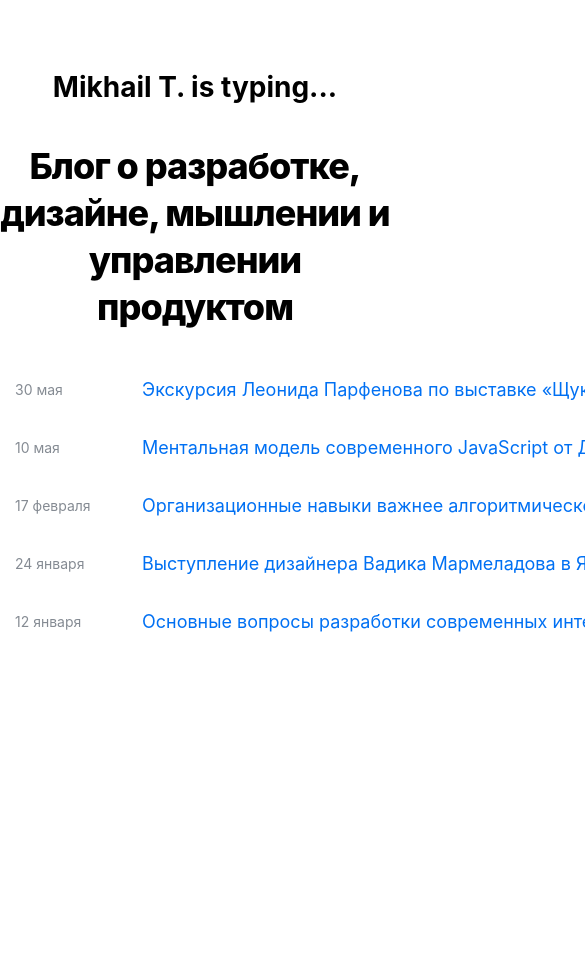
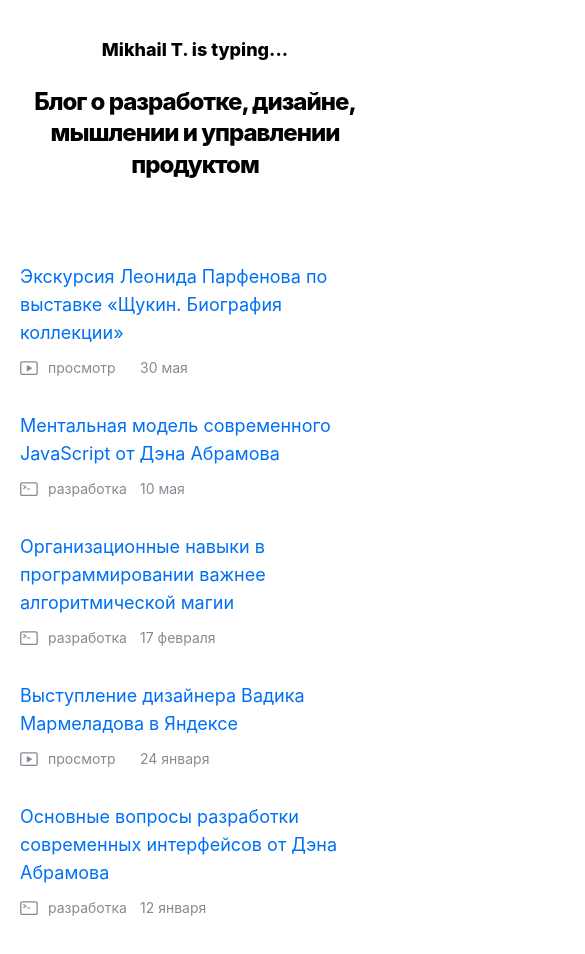
Before and after one commit to asyncink/asyncink, a Next.js app: page / in a window 390 px wide. Shown: the top 954 px of the page, 585 px wide, since content can reach past the window. Before the commit the page ends 844 px from the top, so only its background shows below. Built offline with nearby package versions, Linux system fonts and the light colour scheme.

Commit message:
feat: add mobile styles

```diff
--- a/components/layout/styles.module.css
+++ b/components/layout/styles.module.css
@@ -1,5 +1,12 @@
 .layout {
-  margin: 50px auto 100px;
+  min-width: 320px;
+  margin: 25px auto 50px;
+  padding: 0 20px;
+
+  @media (--tablet) {
+    margin: 50px auto 100px;
+    padding: 0;
+  }
 }
 
 .layout > header {
@@ -10,16 +17,15 @@
   margin: 0 auto;
 
   & h1 {
-    min-height: 200px;
+    min-height: 150px;
+
+    @media (--tablet) {
+      min-height: 200px;
+    }
   }
 
   & h2 a {
     padding: 7px 10px;
     border-radius: 3px;
   }
-
-  & h2 a:hover {
-    background-color: var(--linkBackground);
-    text-decoration: none;
-  }
 }
--- a/components/list/styles.module.css
+++ b/components/list/styles.module.css
@@ -1,44 +1,71 @@
 .list {
-  width: 1024px;
   padding: 0;
   margin: 0 auto;
   list-style: none;
+
+  @media (--tablet) {
+    width: 748px;
+  }
+  @media (--desktop) {
+    width: 1024px;
+  }
 }
 
 .list > li > a {
   display: flex;
-  justify-content: center;
+  justify-content: flex-start;
   align-items: flex-start;
+  flex-wrap: wrap;
   line-height: 28px;
   padding: 15px 0;
   border-radius: 1px;
 
-  &:hover {
-    background-color: var(--linkBackground);
-    text-decoration: none;
+  @media (--tablet) {
+    justify-content: center;
+    flex-wrap: nowrap;
+    padding: 15px;
   }
 }
 
 .list main {
-  width: 740px;
+  order: 1;
+  width: 100%;
+  margin-bottom: 7px;
+
+  @media (--tablet) {
+    order: initial;
+    width: auto;
+    margin-bottom: 0;
+    flex-grow: 1;
+  }
 }
 
 .list time,
 .list aside {
-  width: 142px;
+  width: 120px;
+  min-width: 120px;
   font-size: 14px;
   color: var(--secondaryColor);
 }
 
 .list time {
-  padding-left: 15px;
+  order: 3;
+
+  @media (--tablet) {
+    order: initial;
+  }
 }
 
 .list aside {
   display: flex;
-  justify-content: flex-end;
+  justify-content: flex-start;
   align-items: center;
-  padding-right: 15px;
+  order: 2;
+
+  @media (--tablet) {
+    order: initial;
+    justify-content: flex-end;
+  }
 
   & svg {
     margin-right: 10px;
@@ -46,7 +73,9 @@
   }
 
   & span {
-    position: relative;
-    bottom: 2px;
+    @media (--tablet) {
+      position: relative;
+      bottom: 2px;
+    }
   }
 }
--- a/components/typography/styles.module.css
+++ b/components/typography/styles.module.css
@@ -1,16 +1,35 @@
 .h1 {
-  font-size: 36px;
   line-height: 1.3;
   font-weight: 800;
   letter-spacing: -1px;
-  margin: 18px 0;
   text-align: center;
+  font-size: 24px;
+  margin: 12px 0;
+
+  @media (--tablet) {
+    font-size: 32px;
+    margin: 18px 0;
+  }
+
+  @media (--desktop) {
+    font-size: 36px;
+  }
 }
 
 .h2 {
-  font-size: 28px;
   line-height: 1.4;
-  font-weight: 700;
-  margin: 18px 0;
+  font-weight: 800;
   text-align: center;
+  font-size: 18px;
+  margin: 12px 0;
+
+  @media (--tablet) {
+    font-size: 26px;
+    font-weight: 700;
+    margin: 18px 0;
+  }
+
+  @media (--desktop) {
+    font-size: 28px;
+  }
 }
--- a/package.json
+++ b/package.json
@@ -41,7 +41,8 @@
     "gray-matter": "^4.0.2",
     "identity-obj-proxy": "^3.0.0",
     "lint-staged": "^10.0.10",
-    "postcss-nested": "^5.0.3",
+    "postcss-flexbugs-fixes": "^5.0.2",
+    "postcss-preset-env": "^6.7.0",
     "prettier": "^2.0.2",
     "remark": "^13.0.0",
     "remark-autolink-headings": "^6.0.1",
--- a/posts/elements-of-ui-engineering.md
+++ b/posts/elements-of-ui-engineering.md
@@ -1,5 +1,5 @@
 ---
-title: Основные вопросы разработки современных интерфейсов
+title: Основные вопросы разработки современных интерфейсов от Дэна Абрамова
 date: 2020-01-12
 tag: dev
 description: Перевод статьи Дэна Абрамова «The Elements of UI Engineering» о сложностях, которые должны быть решены в хорошем современном интерфейсе.
--- a/posts/organizational-skills.md
+++ b/posts/organizational-skills.md
@@ -1,5 +1,5 @@
 ---
-title: Организационные навыки важнее алгоритмической магии
+title: Организационные навыки в программировании важнее алгоритмической магии
 date: 2020-02-17
 tag: dev
 description: В программировании первостепенны организационные навыки, умение проектировать и способность управлять постоянно возрастающей сложностью информационных систем.
--- a/styles/global.css
+++ b/styles/global.css
@@ -17,8 +17,10 @@ a {
   text-decoration: none;
 }
 
-a:hover {
-  text-decoration: underline;
+@media (--tablet) {
+  a:hover {
+    background-color: var(--linkBackground);
+  }
 }
 
 img {
--- a/styles/variables.css
+++ b/styles/variables.css
@@ -1,3 +1,6 @@
+@custom-media --tablet screen and (width >= 768px);
+@custom-media --desktop screen and (width >= 1200px);
+
 :root {
   --linkBackground: #f0f3f7;
   --codeColor: #ff4215;
```
Also changed, not shown: components/article/styles.module.css (+34 -11 lines), postcss.config.json (+15 -1 lines), 2 other files (tests, documents, lock files or other folders).
